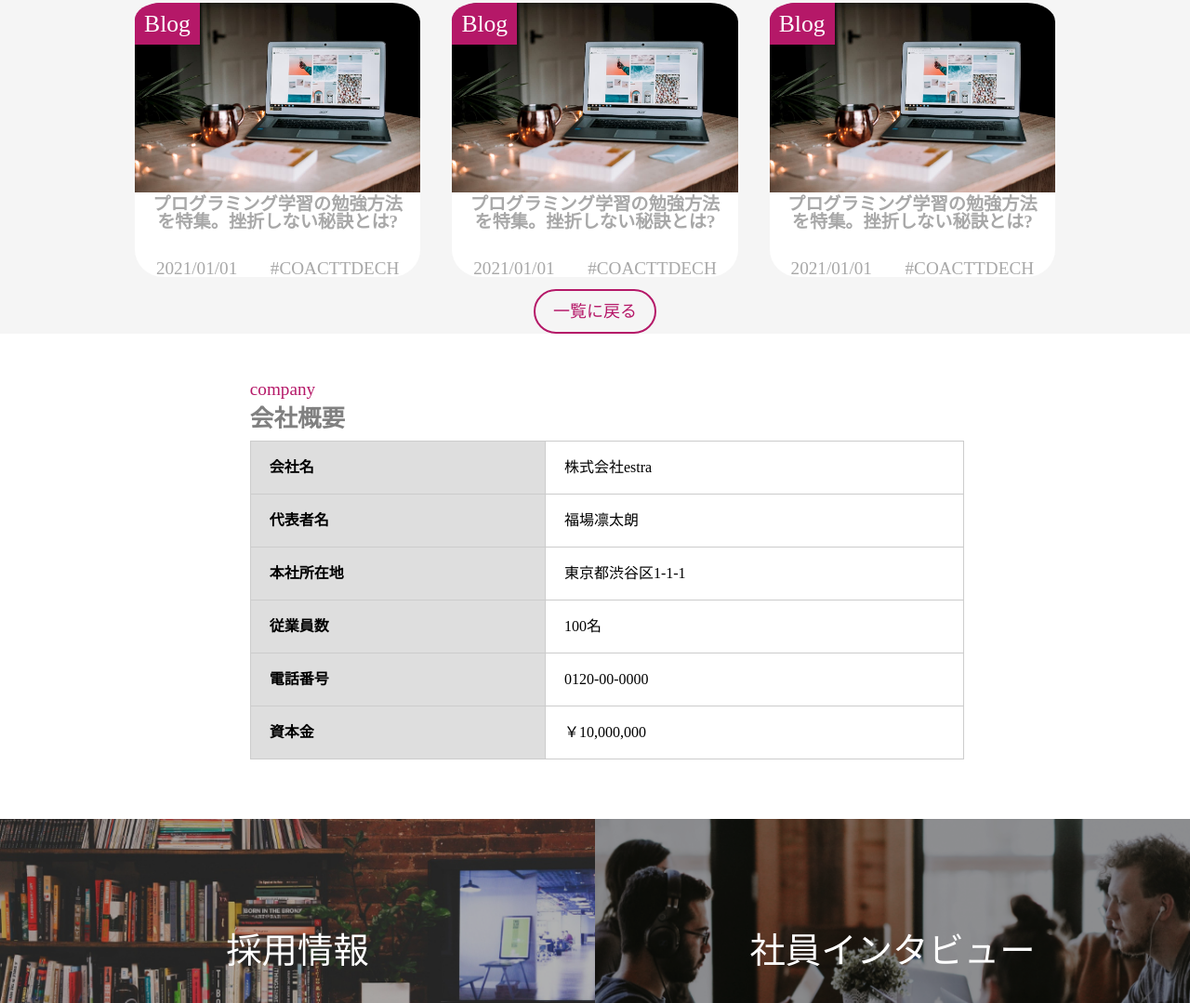
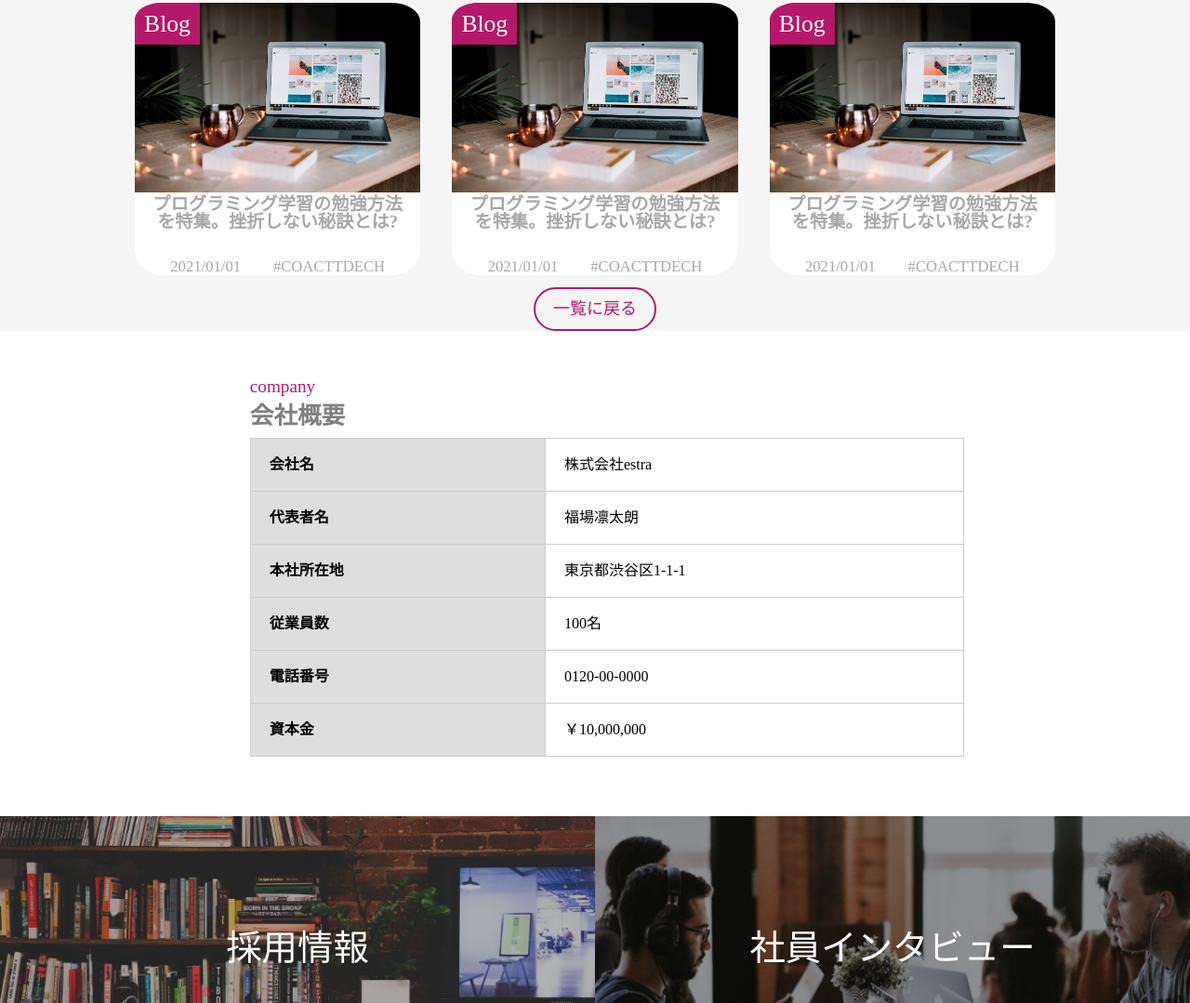
Before and after one commit to takuma0026/20240212_ookawa-takuma_lp, a plain HTML site: page index.html in a window 1280 px wide. Shown: the part 1895-2974 px from the top of the page at 93% size. Drawn offline with Linux system fonts and the light colour scheme; a web font is replaced by a local one.

Commit message:
任意のメッセージ

```diff
--- a/CSS/style.css
+++ b/CSS/style.css
@@ -383,18 +383,21 @@
 }
 
 .blog-tag {
-    font-size: 1.5vw;
+    font-size: 1.3vw;
     color: rgb(168, 168, 168);
     margin-top: 10%;
+    max-width: 1500px;
 }
 
 .blog-tag-day {
     display: inline-block;
+    max-width: 1500px;
 }
 
 .blog-tag-tag {
     display: inline-block;
     margin-left: 10%;
+    max-width: 1500px;
 }
 
 .blog-top {
```
